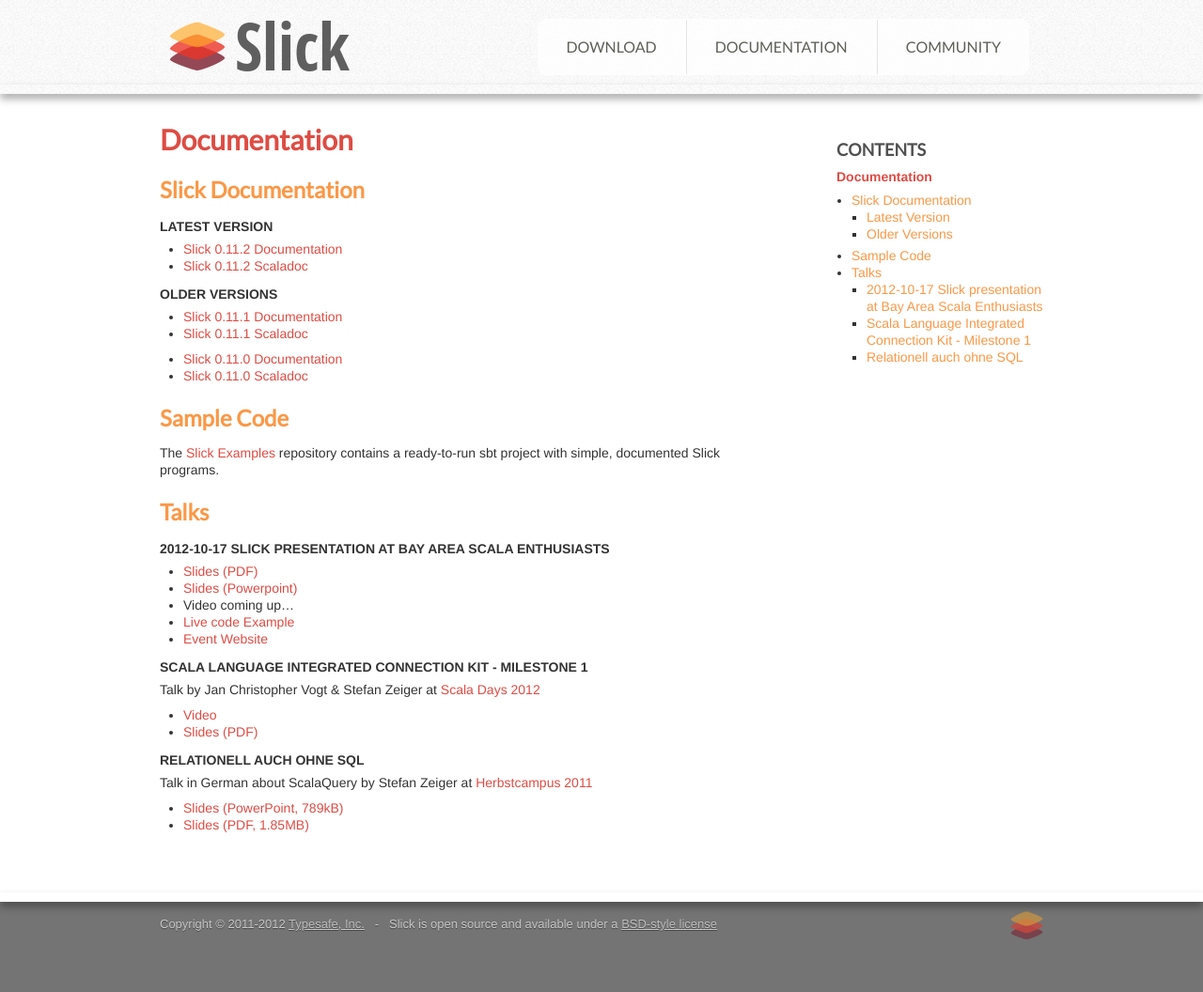
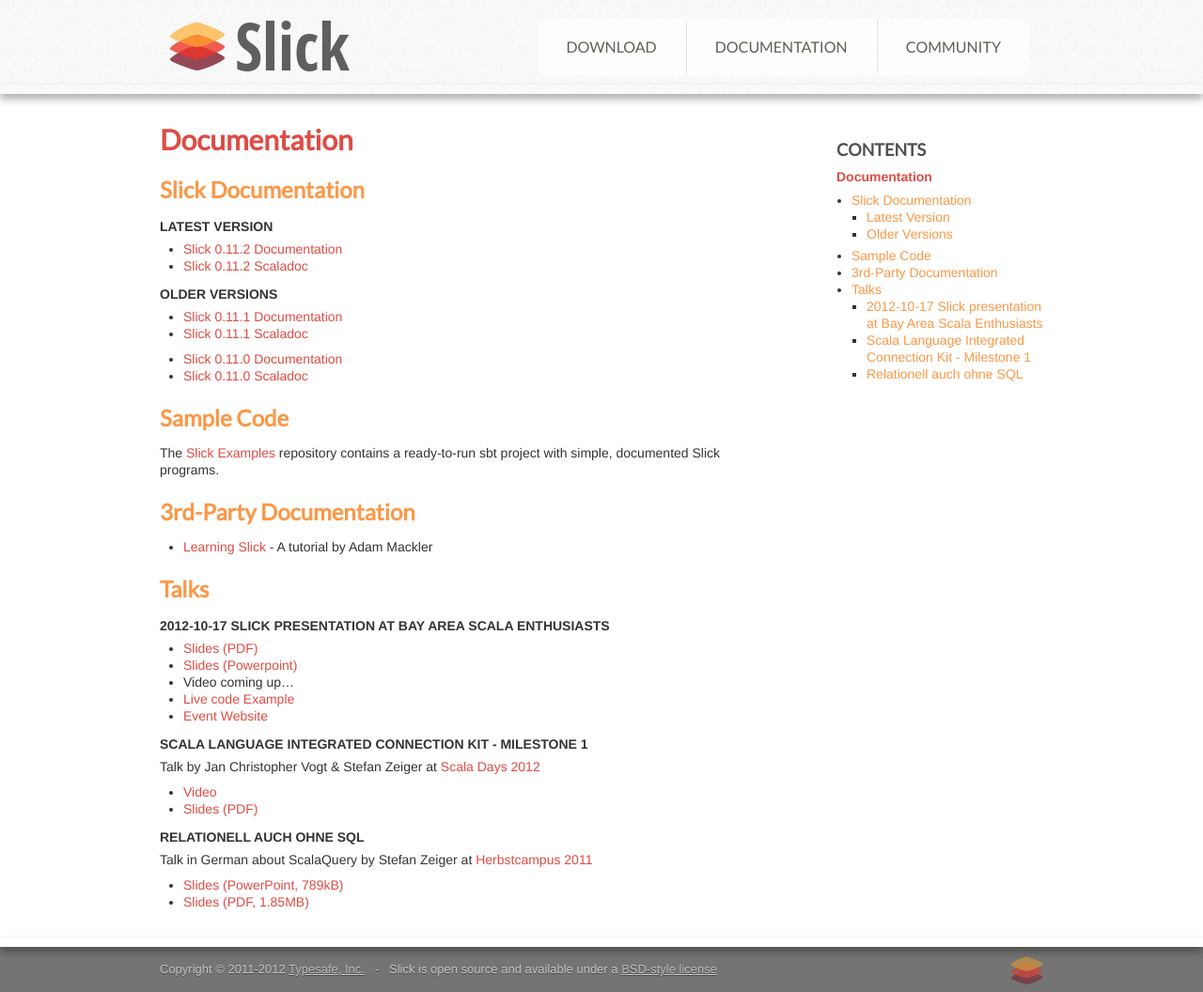
Before and after one commit to slick/slick.github.com, a Jekyll site: the page built from docs/index.md, in a window 1280 px wide. Shown: the whole page at 94% size. Built offline with Jekyll 4.4.1, drawn with Linux system fonts in a browser that asks for light colours; before the commit the page ends 1008 px from its top, so only the background shows below that.

Commit message:
Add 3rd-party documentation section

```diff
--- a/docs/index.md
+++ b/docs/index.md
@@ -6,10 +6,12 @@
 ## Slick Documentation
 
 #### Latest Version
+
 * [Slick 0.11.2 Documentation](/doc/0.11.2/)
 * [Slick 0.11.2 Scaladoc](/doc/0.11.2/api/)
 
 #### Older Versions
+
 * [Slick 0.11.1 Documentation](/doc/0.11.1/)
 * [Slick 0.11.1 Scaladoc](/doc/0.11.1/api/)
 
@@ -20,6 +22,11 @@
 
 The [Slick Examples](https://github.com/slick/slick-examples) repository
 contains a ready-to-run sbt project with simple, documented Slick programs.
+
+## 3rd-Party Documentation
+
+* [Learning Slick](http://mackler.org/LearningSlick/) - A tutorial by Adam Mackler
+
 
 ## Talks
 
```
